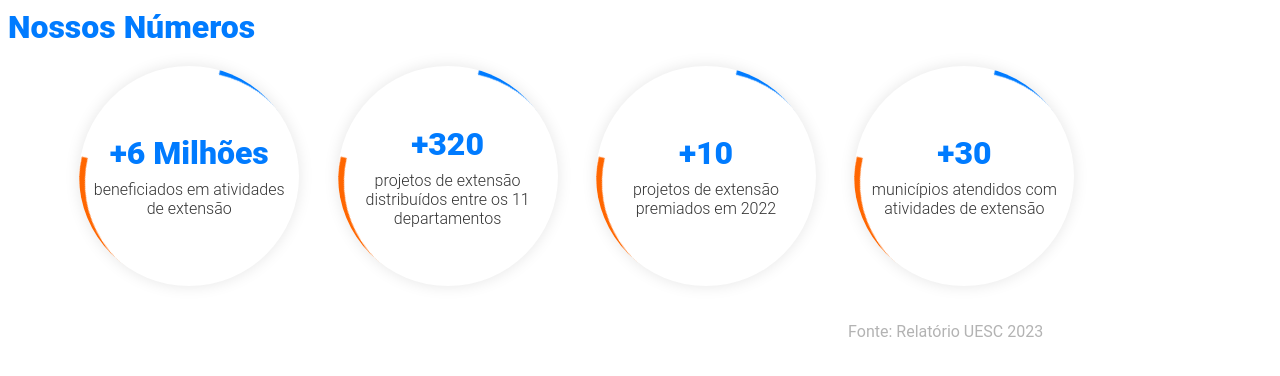
After one commit to NUCOM-PROEX-UESC/UESC-Comunidades, a PHP site: page /numeros_proex.html in a window 1280 px wide. The commit adds this page. Shown: the top 376 px of the page. Run offline with PHP 8.4, Linux system fonts and the light colour scheme.

Commit message:
ADD: Numeros atualizados

```diff
--- /dev/null
+++ b/Js/numeros_proex.js
@@ -0,0 +1,32 @@
+const data = [
+    { number: "+6 Milhões", description: "beneficiados em atividades de extensão" },
+    { number: "+320", description: "projetos de extensão distribuídos entre os 11 departamentos" },
+    { number: "+10", description: "projetos de extensão premiados em 2022" },
+    { number: "+30", description: "municípios atendidos com atividades de extensão" },
+    { number: "+110", description: "atividades de extensão em assentamentos" },
+    { number: "+490", description: "bolsas de extensão distribuídas entre os estudantes de graduação" },
+    { number: "+230", description: "bolsistas voluntários em atividades de extensão" },
+    { number: "+850 Mil", description: "verba destinada para atividades de extensão em 2022" },
+];
+
+let currentIndex = 0;
+
+function updateNumbers() {
+    const elements = [
+        { number: document.getElementById('number1'), description: document.getElementById('description1') },
+        { number: document.getElementById('number2'), description: document.getElementById('description2') },
+        { number: document.getElementById('number3'), description: document.getElementById('description3') },
+        { number: document.getElementById('number4'), description: document.getElementById('description4') },
+    ];
+
+    for (let i = 0; i < elements.length; i++) {
+        const dataIndex = (currentIndex + i) % data.length;
+        elements[i].number.textContent = data[dataIndex].number;
+        elements[i].description.textContent = data[dataIndex].description;
+    }
+
+    currentIndex = (currentIndex + 4) % data.length;
+}
+
+setInterval(updateNumbers, 10000);
+updateNumbers();  // Initialize with first set of data
--- /dev/null
+++ b/css/numeros_proex.css
@@ -0,0 +1,162 @@
+#numeros_proex .roboto-thin {
+  font-family: "Roboto", sans-serif;
+  font-weight: 100;
+  font-style: normal;
+}
+
+#numeros_proex .roboto-light {
+  font-family: "Roboto", sans-serif;
+  font-weight: 300;
+  font-style: normal;
+}
+
+#numeros_proex .roboto-regular {
+  font-family: "Roboto", sans-serif;
+  font-weight: 400;
+  font-style: normal;
+}
+
+#numeros_proex .roboto-medium {
+  font-family: "Roboto", sans-serif;
+  font-weight: 500;
+  font-style: normal;
+}
+
+#numeros_proex .roboto-bold {
+  font-family: "Roboto", sans-serif;
+  font-weight: 700;
+  font-style: normal;
+}
+
+#numeros_proex .roboto-black {
+  font-family: "Roboto", sans-serif;
+  font-weight: 900;
+  font-style: normal;
+}
+
+#numeros_proex .roboto-thin-italic {
+  font-family: "Roboto", sans-serif;
+  font-weight: 100;
+  font-style: italic;
+}
+
+#numeros_proex .roboto-light-italic {
+  font-family: "Roboto", sans-serif;
+  font-weight: 300;
+  font-style: italic;
+}
+
+#numeros_proex .roboto-regular-italic {
+  font-family: "Roboto", sans-serif;
+  font-weight: 400;
+  font-style: italic;
+}
+
+#numeros_proex .roboto-medium-italic {
+  font-family: "Roboto", sans-serif;
+  font-weight: 500;
+  font-style: italic;
+}
+
+#numeros_proex .roboto-bold-italic {
+  font-family: "Roboto", sans-serif;
+  font-weight: 700;
+  font-style: italic;
+}
+
+#numeros_proex .roboto-black-italic {
+  font-family: "Roboto", sans-serif;
+  font-weight: 900;
+  font-style: italic;
+}
+
+#numeros_proex .title {
+  font-size: 2em;
+  margin-bottom: 20px;
+  font-family: "Roboto", sans-serif;
+  font-weight: 900!important;
+  color: #007bff!important;
+}
+
+#numeros_proex .numbers-container {
+  display: flex;
+  justify-content: center;
+  gap: 3vw;
+  width: 90%;
+  z-index: 1;
+}
+
+#numeros_proex .number-item {
+  display: flex;
+  flex-direction: column;
+  align-items: center;
+}
+
+#numeros_proex .circle {
+  position: relative;
+  width: 200px;
+  height: 200px;
+  border-radius: 50%;
+  background-color: white;
+  color: #333;
+  display: flex;
+  flex-direction: column;
+  justify-content: center;
+  align-items: center;
+  text-align: center;
+  margin-bottom: 20px;
+  overflow: hidden;
+  padding: 10px;
+  box-shadow: 0 0 15px rgba(0,0,0,0.1);
+  gap: 1vh;
+}
+
+#numeros_proex .circle-border {
+  position: absolute;
+  top: 0;
+  left: 0;
+  width: 100%;
+  height: 100%;
+  border: 6px solid transparent;
+  border-top-color: #ff6600;
+  border-bottom-color: #007bff;
+  border-radius: 50%;
+  animation: rotateBorder 10s linear infinite;
+}
+
+#numeros_proex .circle p {
+  margin: 0;
+}
+
+#numeros_proex .fonte {
+  font-family: "Roboto", sans-serif;
+  font-weight: 400;
+  font-style: normal;
+  color: rgb(179, 179, 179);
+}
+
+#numeros_proex .fontediv {
+  margin: 0 auto;
+  width: 63vw;
+  align-items: end;
+  text-align: right;
+}
+
+#numeros_proex .number {
+  font-size: 2em;
+  color: #007bff!important;
+  font-family: "Roboto", sans-serif;
+  font-weight: 900!important;
+}
+
+#numeros_proex .description {
+  font-size: 1em;
+  font-family: "Roboto", sans-serif;
+  font-weight: 300;
+  font-style: normal;
+}
+
+@keyframes rotateBorder {
+  0% { transform: rotate(0deg); }
+  100% { transform: rotate(360deg); }
+}
--- /dev/null
+++ b/numeros_proex.html
@@ -0,0 +1,38 @@
+<link rel="stylesheet" href="./css/numeros_proex.css">
+<div id="numeros_proex">
+    <div class="title">Nossos Números</div>
+    <div class="numbers-container">
+        <div class="number-item">
+            <div class="circle" id="circle1">
+                <div class="circle-border"></div>
+                <p class="number" id="number1"></p>
+                <p class="description" id="description1"></p>
+            </div>
+        </div>
+        <div class="number-item">
+            <div class="circle" id="circle2">
+                <div class="circle-border"></div>
+                <p class="number" id="number2"></p>
+                <p class="description" id="description2"></p>
+            </div>
+        </div>
+        <div class="number-item">
+            <div class="circle" id="circle3">
+                <div class="circle-border"></div>
+                <p class="number" id="number3"></p>
+                <p class="description" id="description3"></p>
+            </div>
+        </div>
+        <div class="number-item">
+            <div class="circle" id="circle4">
+                <div class="circle-border"></div>
+                <p class="number" id="number4"></p>
+                <p class="description" id="description4"></p>
+            </div>
+        </div>
+    </div>
+    <div class="fontediv">
+        <p class="fonte">Fonte: Relatório UESC 2023</p>
+    </div>
+    <script src="./js/numeros_proex.js"></script>
+</div>
```
Also changed, not shown: css/style.css (+11 -0 lines), index.html (+40 -0 lines).
